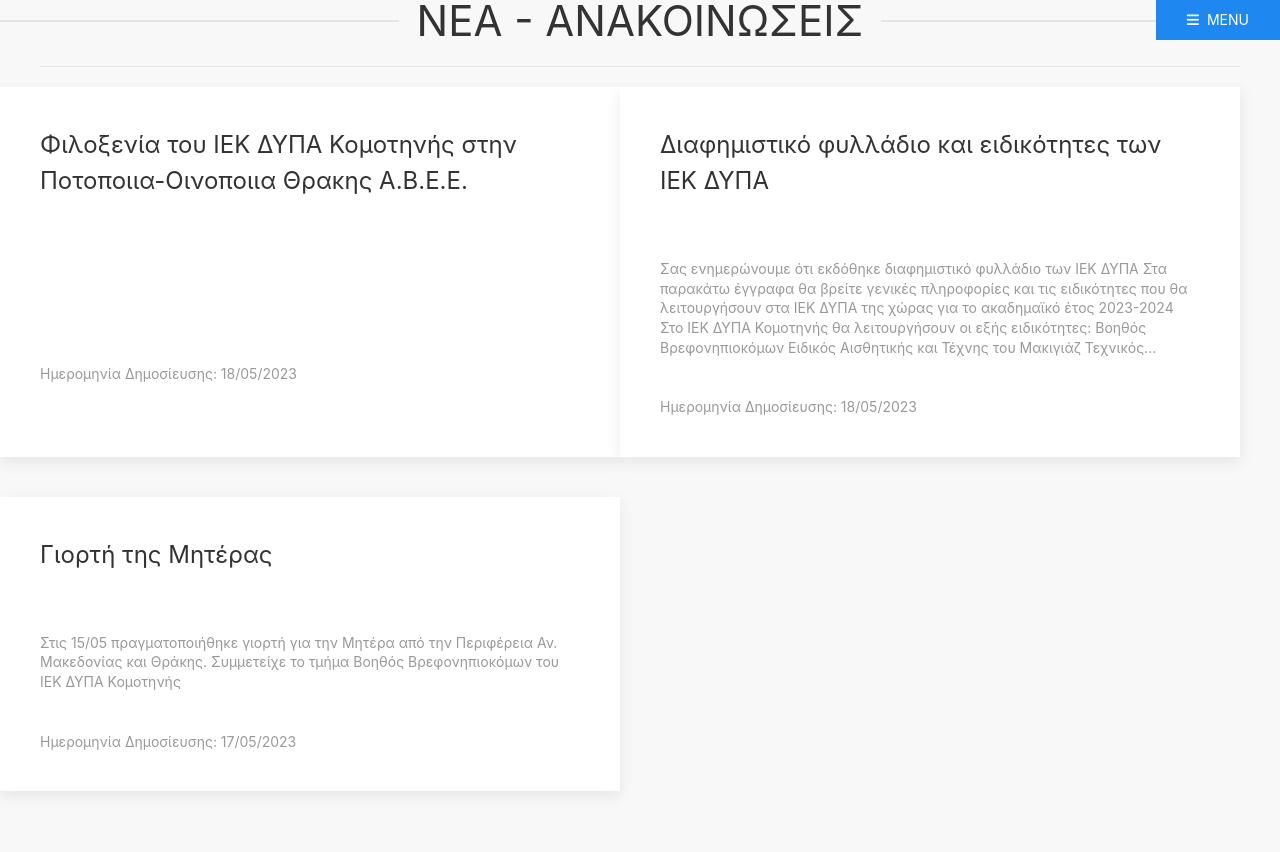
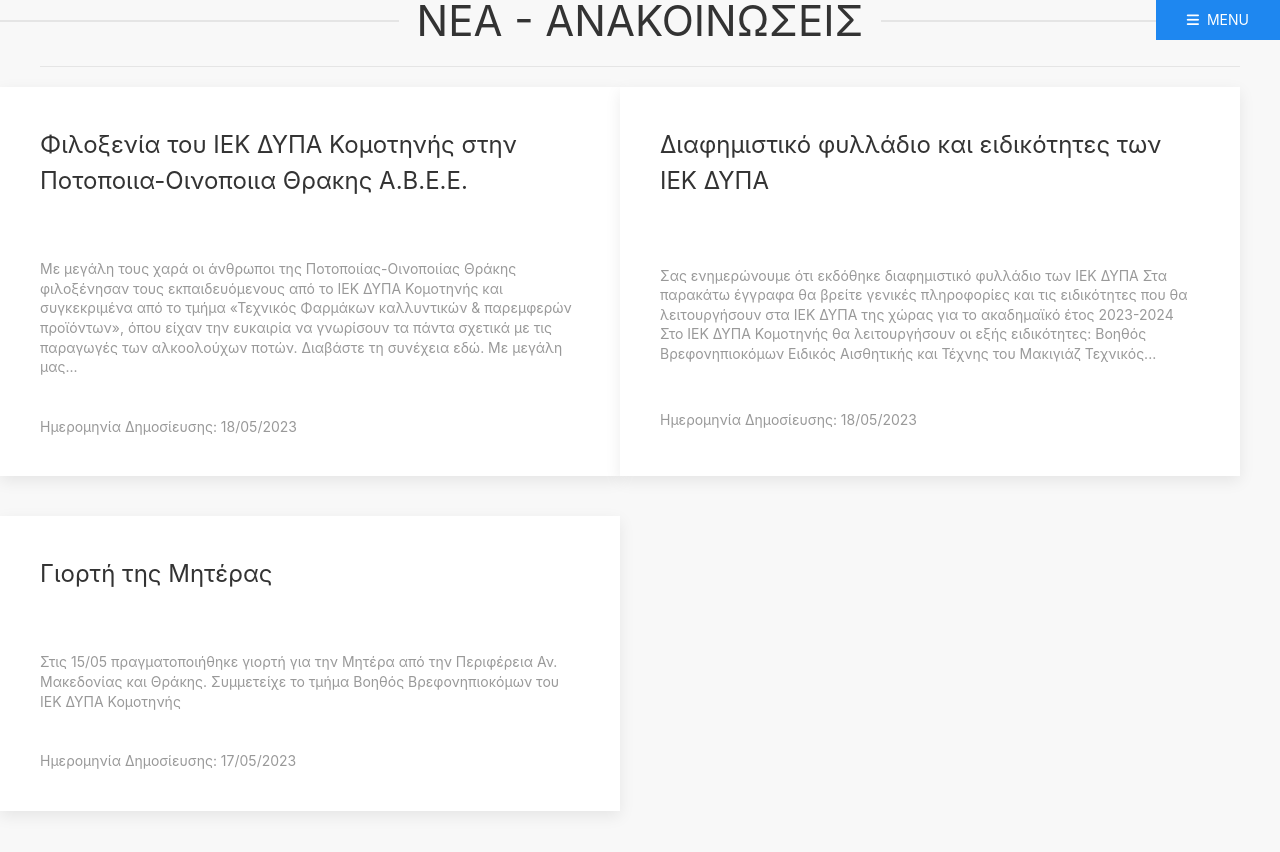
Before and after one commit to iek-komotini/iek-komotini.github.io, a Jekyll site: the page built from index.md, in a window 1280 px wide and 900 px high, scrolled down 3222 px. Shown: the top 852 px of the window. Built offline with Jekyll 4.4.1, drawn with Linux system fonts in a browser that asks for light colours; nearby versions of some CDN libraries.

Commit message:
Update 2023-05-18-oinopoiia.md

```diff
--- a/_posts/2023-05-18-oinopoiia.md
+++ b/_posts/2023-05-18-oinopoiia.md
@@ -3,4 +3,12 @@ layout: post
 title: Φιλοξενία του ΙΕΚ ΔΥΠΑ Κομοτηνής στην Ποτοποιια-Οινοποιια Θρακης Α.Β.Ε.Ε.
 ---
 
-<iframe src="https://www.facebook.com/plugins/post.php?href=https%3A%2F%2Fwww.facebook.com%2FDistillerywinerythrace.sa%2Fposts%2Fpfbid0yAfxBeU2Lt7ZfHHzFBY6VajJnEwL1UzakKcmB9sC7V9VAAGoqgJaiseTi9nZMe9Ml&show_text=true&width=500" width="500" height="788" style="border:none;overflow:hidden" scrolling="no" frameborder="0" allowfullscreen="true" allow="autoplay; clipboard-write; encrypted-media; picture-in-picture; web-share"></iframe>
+Με μεγάλη τους χαρά οι άνθρωποι της Ποτοποιίας-Οινοποιίας Θράκης φιλοξένησαν τους εκπαιδευόμενους από το ΙΕΚ ΔΥΠΑ Κομοτηνής και συγκεκριμένα από το τμήμα «Τεχνικός Φαρμάκων καλλυντικών & παρεμφερών προϊόντων», όπου είχαν την ευκαιρία να γνωρίσουν τα πάντα σχετικά με τις παραγωγές των αλκοολούχων ποτών.
+
+Διαβάστε τη συνέχεια [εδώ](https://xronos.gr/epikairotita/stin-potopoiia-thrakis-spoydastes-toy-iek-komotinis){:target="_blank"}.
+
+
+<div id="fb-root"></div>
+<script async defer crossorigin="anonymous" src="https://connect.facebook.net/el_GR/sdk.js#xfbml=1&version=v16.0" nonce="PKxnU1F3"></script>
+
+<div class="fb-post" data-href="https://www.facebook.com/Distillerywinerythrace.sa/posts/pfbid03327fNKPrCE9vzqVEzNeecbrTXT8SSFPANEu1rGzoMucYyWGAizwJy4gUphwvXeeMl" data-width="" data-show-text="true"><blockquote cite="https://www.facebook.com/Distillerywinerythrace.sa/posts/696948445567497" class="fb-xfbml-parse-ignore"><p>Με μεγάλη μας χαρά φιλοξενήσαμε τους εκπαιδευόμενους από το ΙΕΚ ΔΥΠΑ Κομοτηνής, το τμήμα « Τεχνικός Φαρμάκων καλλυντικών...</p>Δημοσιεύτηκε από <a href="https://www.facebook.com/Distillerywinerythrace.sa">Ποτοποιια-Οινοποιια Θρακης Α.Β.Ε.Ε.</a> στις&nbsp;<a href="https://www.facebook.com/Distillerywinerythrace.sa/posts/696948445567497">Τετάρτη, 17 Μαΐου 2023</a></blockquote></div>
```
